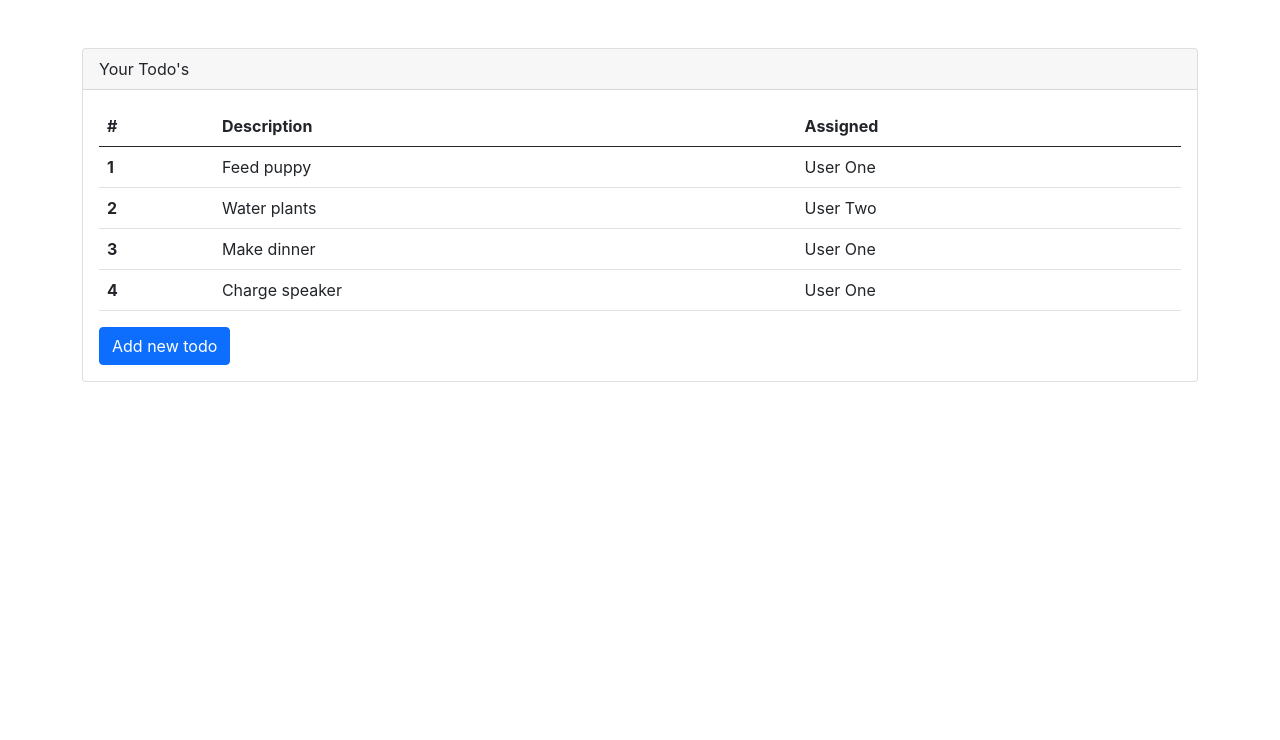
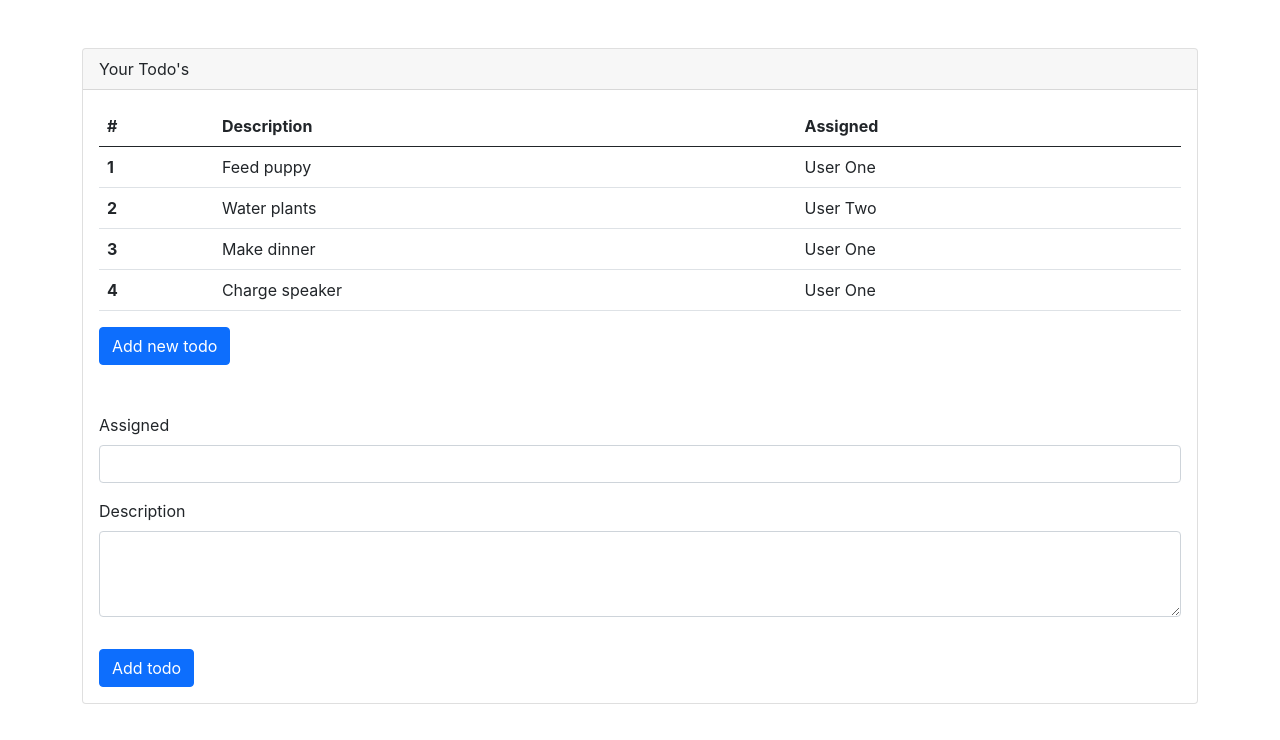
Before and after one commit to Larry-Osakwe/react-crash-course, a React (Create React App) app: page / in a window 1280 px wide. Shown: the top 740 px of the page. Built offline with nearby package versions, Linux system fonts and the light colour scheme.

Commit message:
add form enter functionality

```diff
--- a/src/App.js
+++ b/src/App.js
@@ -1,6 +1,7 @@
 import React, {useState} from 'react';
 import './App.css';
 import TodoTable from './components/TodoTable';
+import NewTodoForm from './components/NewTodoForm';
 
 function App() {
 
@@ -11,9 +12,9 @@
     {rowNumber: 4, rowDescription: 'Charge speaker', rowAssigned: 'User One'}
   ])
 
-  const addTodo = () => {
+  const addTodo = (description, assigned) => {
     if (todos.length > 0) {
-      const newTodo = {rowNumber: todos.length + 1, rowDescription: 'New todo', rowAssigned: 'User Three'};
+      const newTodo = {rowNumber: todos.length + 1, rowDescription: description, rowAssigned: assigned};
       setTodos(todos => [...todos, newTodo])
     }
   }
@@ -29,6 +30,7 @@
           <button className='btn btn-primary' onClick={addTodo}>
             Add new todo
           </button>
+          <NewTodoForm addTodo={addTodo}/>
         </div>
       </div>
     </div>
--- /dev/null
+++ b/src/components/NewTodoForm.js
@@ -0,0 +1,51 @@
+import React, {useState} from 'react';
+
+function NewTodoForm(props) {
+
+    const [description, setDescription] = useState('');
+    const [assigned, setAssigned] = useState('');
+
+    const submitTodo = () => {
+        if (description !== '' && assigned !== '') {
+            props.addTodo(description, assigned);
+            setDescription('');
+            setAssigned('');
+        }
+    }
+
+    return (
+        <div className='mt-5'>
+            <form>
+                <div className='mb-3'>
+                    <label className='form-label'>Assigned</label>
+                    <input
+                        type='text'
+                        className='form-control'
+                        required
+                        onChange={e => setAssigned(e.target.value)}
+                        value={assigned}
+                    ></input>
+                </div>
+                <div className='mb-3'>
+                    <label className='form-label'>Description</label>
+                    <textarea
+                        className='form-control'
+                        rows={3}
+                        required
+                        onChange={e => setDescription(e.target.value)}
+                        value={description}
+                    ></textarea>
+                </div>
+                <button
+                    type='button'
+                    className='btn btn-primary mt-3'
+                    onClick={submitTodo}
+                >
+                        Add todo
+                </button>
+            </form>
+        </div>
+    )
+}
+
+export default NewTodoForm
```
